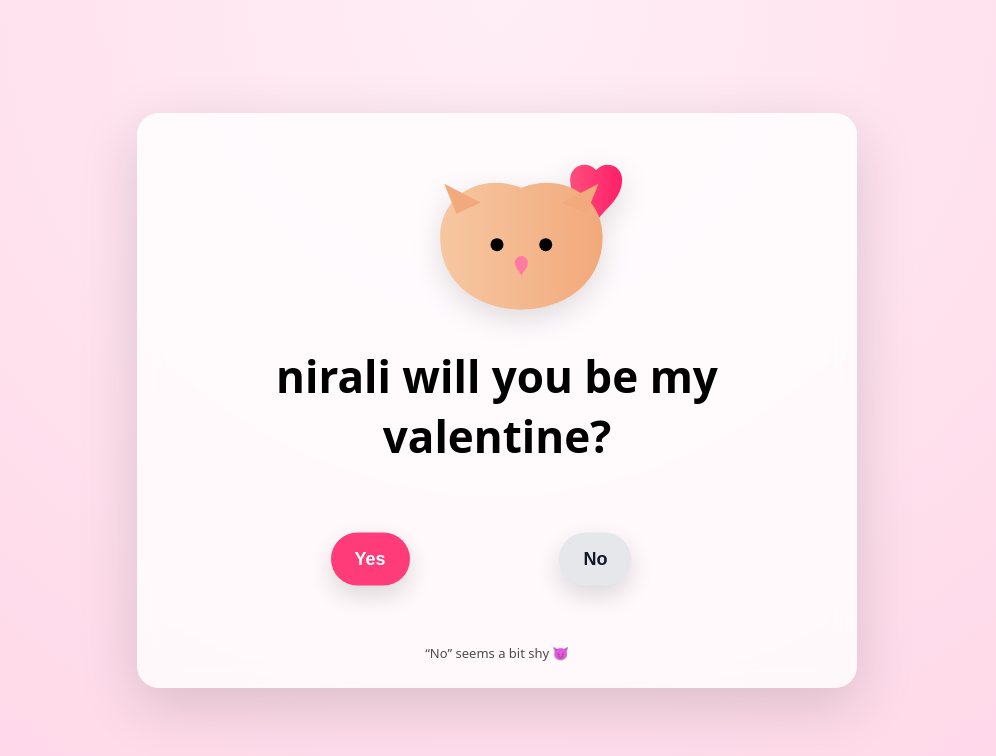
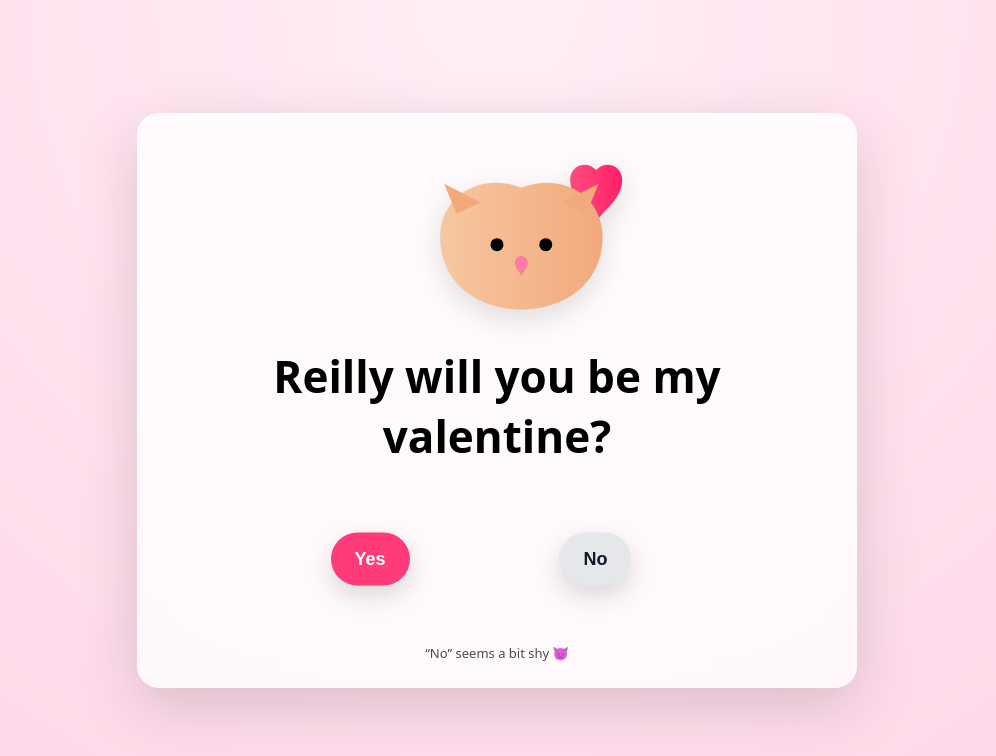
Before and after one commit to BOB-DAW/valentines-prog, a plain HTML site: page index.html in a window 1280 px wide. Shown: the whole page, without its empty margins (143-1139 px from the left). Drawn offline with nearby package versions, Linux system fonts and the light colour scheme.

Commit message:
Update index.html

```diff
--- a/index.html
+++ b/index.html
@@ -171,7 +171,7 @@
             fill="#ff7aa2"/>
     </svg>
 
-    <h1>nirali will you be my valentine?</h1>
+    <h1>Reilly will you be my valentine?</h1>
 
     <section class="button-zone" id="zone">
       <button id="yesBtn">Yes</button>
```
